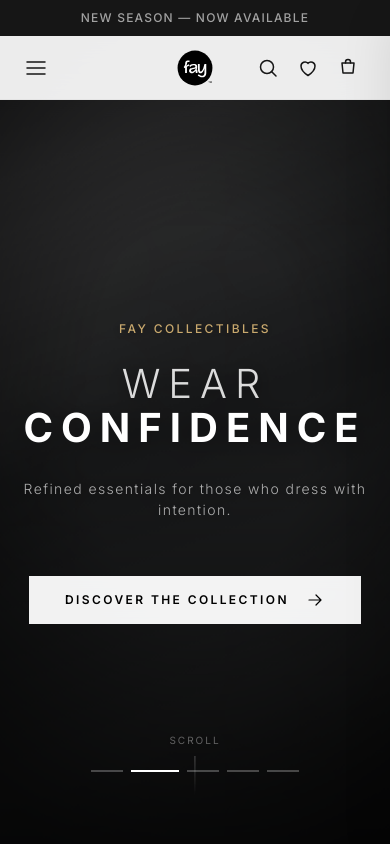
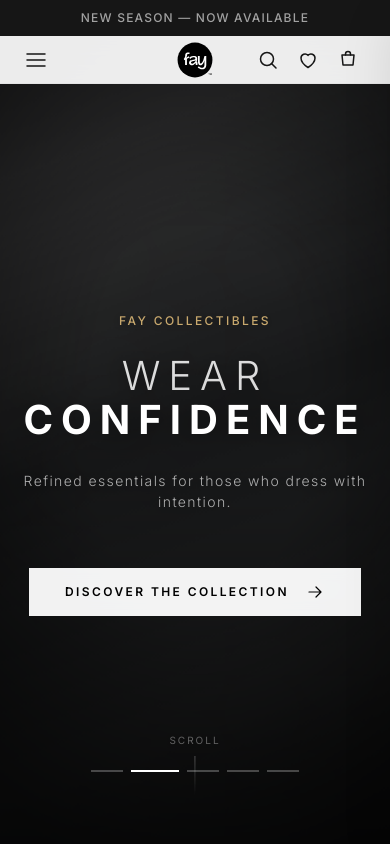
Before and after one commit to NancyAcheampong/fay-collectibles, a Next.js app: page / in a window 390 px wide. Shown: the top 844 px of the page. Built offline with nearby package versions, Linux system fonts and the light colour scheme.

Commit message:
Reduce header height by ~20px at each breakpoint
Mobile: 64px → 48px, Tablet: 72px → 56px, Desktop: 80px → 60px.
Since everything references the --header-height token, the change
cascades automatically to all spacing that depends on it.

https://claude.ai/code/session_015MJ1HPW9JKuDm8KHx4b5Uw

```diff
--- a/app/globals.css
+++ b/app/globals.css
@@ -82,7 +82,7 @@
   /* Layout */
   --container-max: 1440px;
   --container-padding: 1.5rem;
-  --header-height: 64px;
+  --header-height: 48px;
   --announcement-height: 36px;
 
   /* Transitions */
@@ -244,13 +244,13 @@ button {
 @media (min-width: 768px) {
   :root {
     --container-padding: 3rem;
-    --header-height: 72px;
+    --header-height: 56px;
   }
 }
 
 @media (min-width: 1200px) {
   :root {
     --container-padding: 4rem;
-    --header-height: 80px;
+    --header-height: 60px;
   }
 }
```
